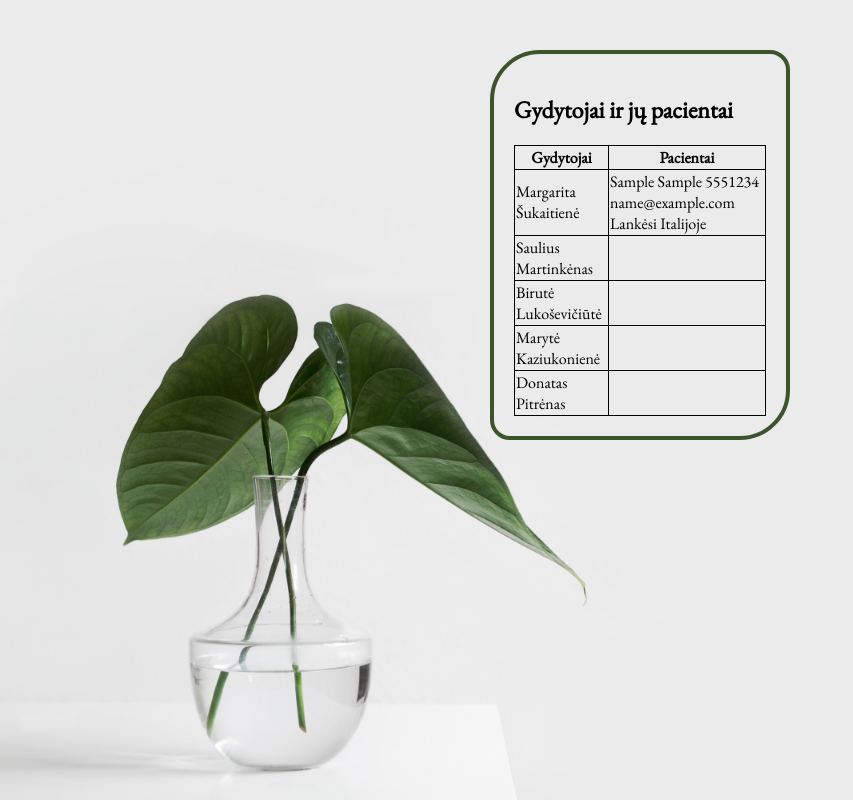
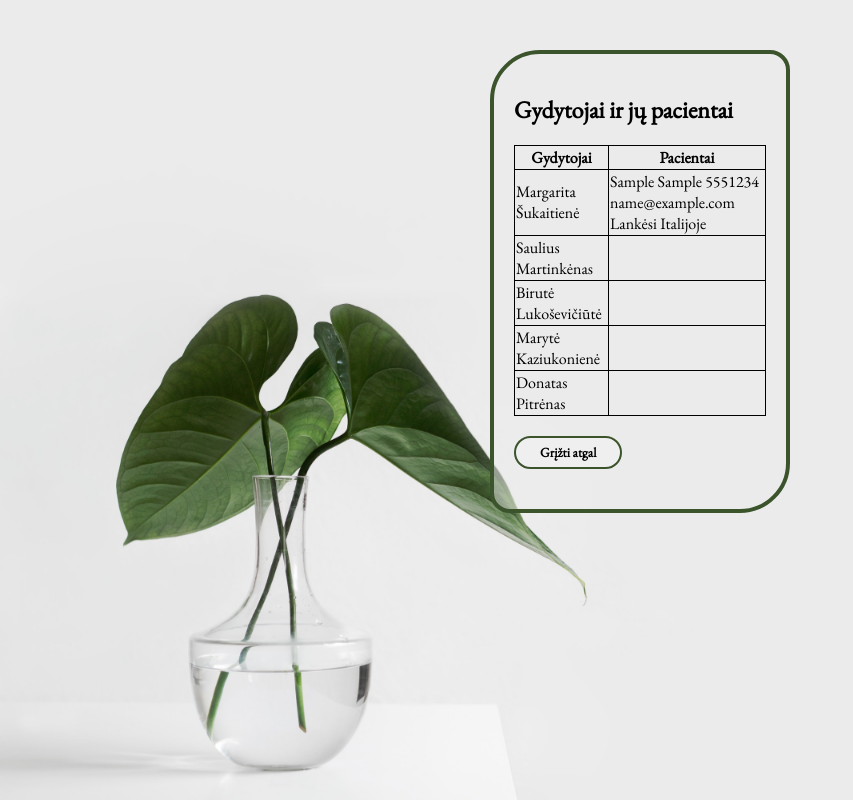
Before and after one commit to escapetheroutine/Register_form, a plain HTML site: page index.html in a window 1280 px wide. Both pictures are taken after typing "Sample", "Sample", "name@example.com", "5551234" into the empty fields and a click on the button "Registruotis". Shown: the whole page, without its empty margins (0-853 px from the left). Drawn offline with nearby package versions, Linux system fonts and the light colour scheme.

Commit message:
add return button, clear input values after the click

```diff
--- a/index.html
+++ b/index.html
@@ -102,6 +102,9 @@
         <td id="doc5"></td>
       </tr>
     </table>
+    <div class="button">
+      <button class="login" id="button_back">Grįžti atgal</button>
+    </div>
   </div>
   <script src="register.js"></script>
 </body>
--- a/register.js
+++ b/register.js
@@ -1,13 +1,26 @@
 let button = document.getElementById("login");
+let backButton = document.getElementById("button_back");
 
+backButton.addEventListener('click', function (event) {
+    event.preventDefault();
+    document.getElementById("register_form").classList.remove('hidden');
+    document.getElementById("doc_table").classList.add('hidden');
+});
 
 button.addEventListener('click', function (event) {
     event.preventDefault();
+    let nameInput = document.getElementById("name");
+    let name = nameInput.value;
 
-    let name = document.getElementById("name").value;
-    let surname = document.getElementById("surname").value;
-    let email = document.getElementById("email").value;
-    let tel = document.getElementById("tel").value;
+    let surnameInput = document.getElementById("surname");
+    let surname = surnameInput.value;
+
+    let emailInput = document.getElementById("email");
+    let email = emailInput.value;
+
+    let telInput = document.getElementById("tel");
+    let tel = telInput.value;
+
     let visitedItaly = document.getElementById("italy_visited").checked;
     let gydId = document.getElementById("select").value;
     let valid = true;
@@ -65,7 +78,12 @@ button.addEventListener('click', function (event) {
 
     if (valid) {
         document.getElementById(gydId).innerText = pacientInfo;
-        document.getElementById("register_form").style.display = "none";
+        document.getElementById("register_form").classList.add('hidden');
         document.getElementById("doc_table").classList.remove('hidden');
+
+        nameInput.value = "";
+        surnameInput.value = "";
+        emailInput.value = "";
+        telInput.value = "";
     }
 });
```
